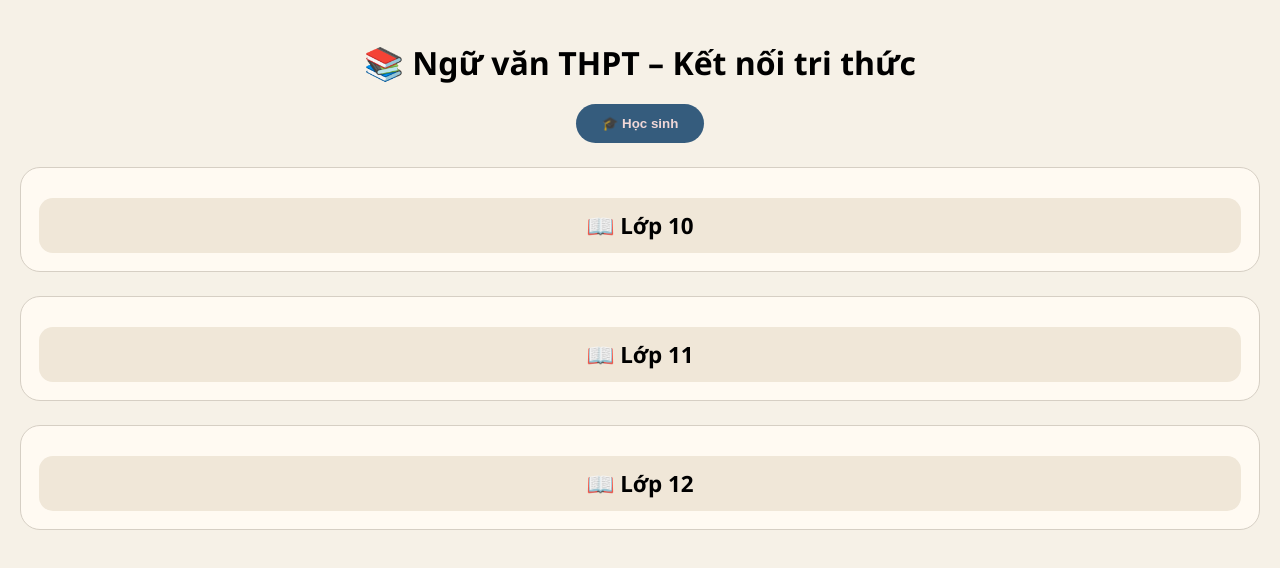
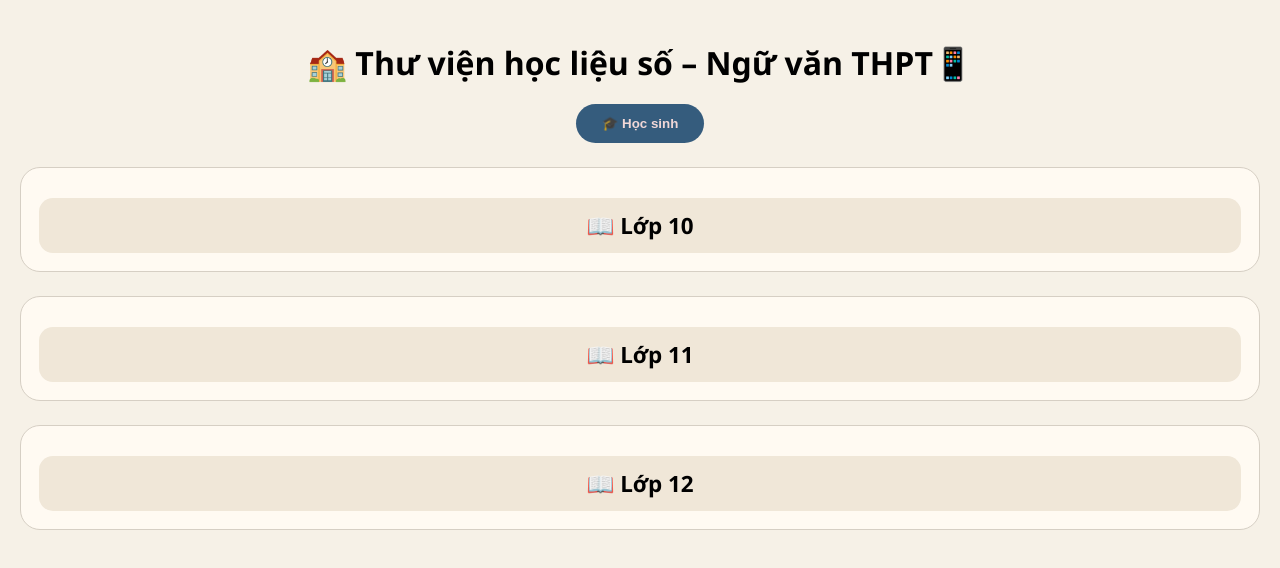
Before and after one commit to huya36984-debug/stem-van-btl, a plain HTML site: page index.html in a window 1280 px wide. Drawn offline with Linux system fonts and the light colour scheme.

Commit message:
Update index.html

```diff
--- a/index.html
+++ b/index.html
@@ -3,7 +3,7 @@
   <head>
     <meta charset="UTF-8" />
     <meta name="viewport" content="width=device-width, initial-scale=1.0" />
-    <title>Ngữ văn THPT – Kết nối tri thức</title>
+    <title>Thư viện học liệu số – Ngữ văn THPT</title>
 
     <style>
       :root {
@@ -96,7 +96,7 @@
   </head>
 
   <body>
-    <h1>📚 Ngữ văn THPT – Kết nối tri thức</h1>
+    <h1>🏫 Thư viện học liệu số – Ngữ văn THPT📱</h1>
 
     <div class="top-bar">
       <button id="modeBtn">🎓 Học sinh</button>
```
